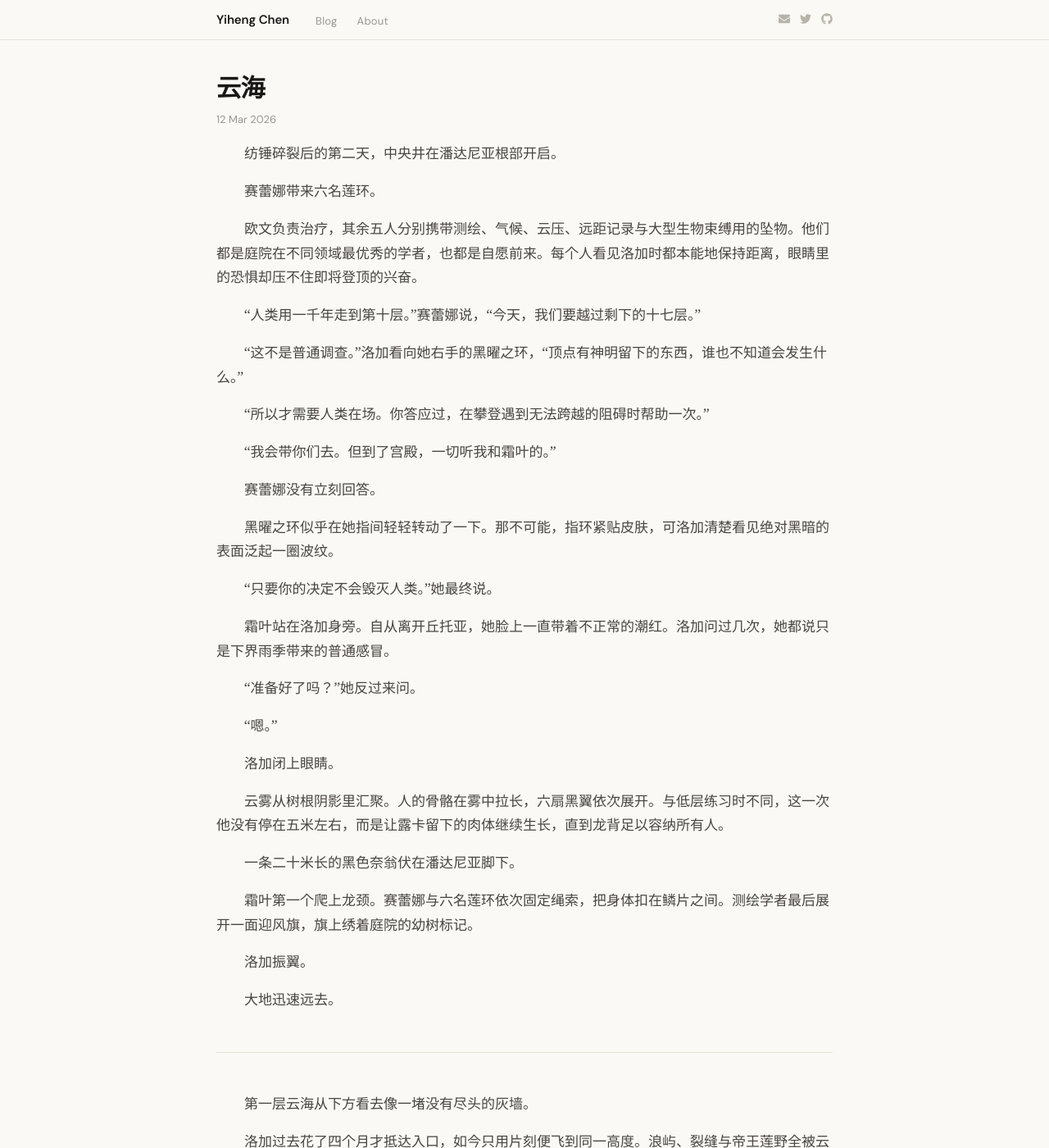
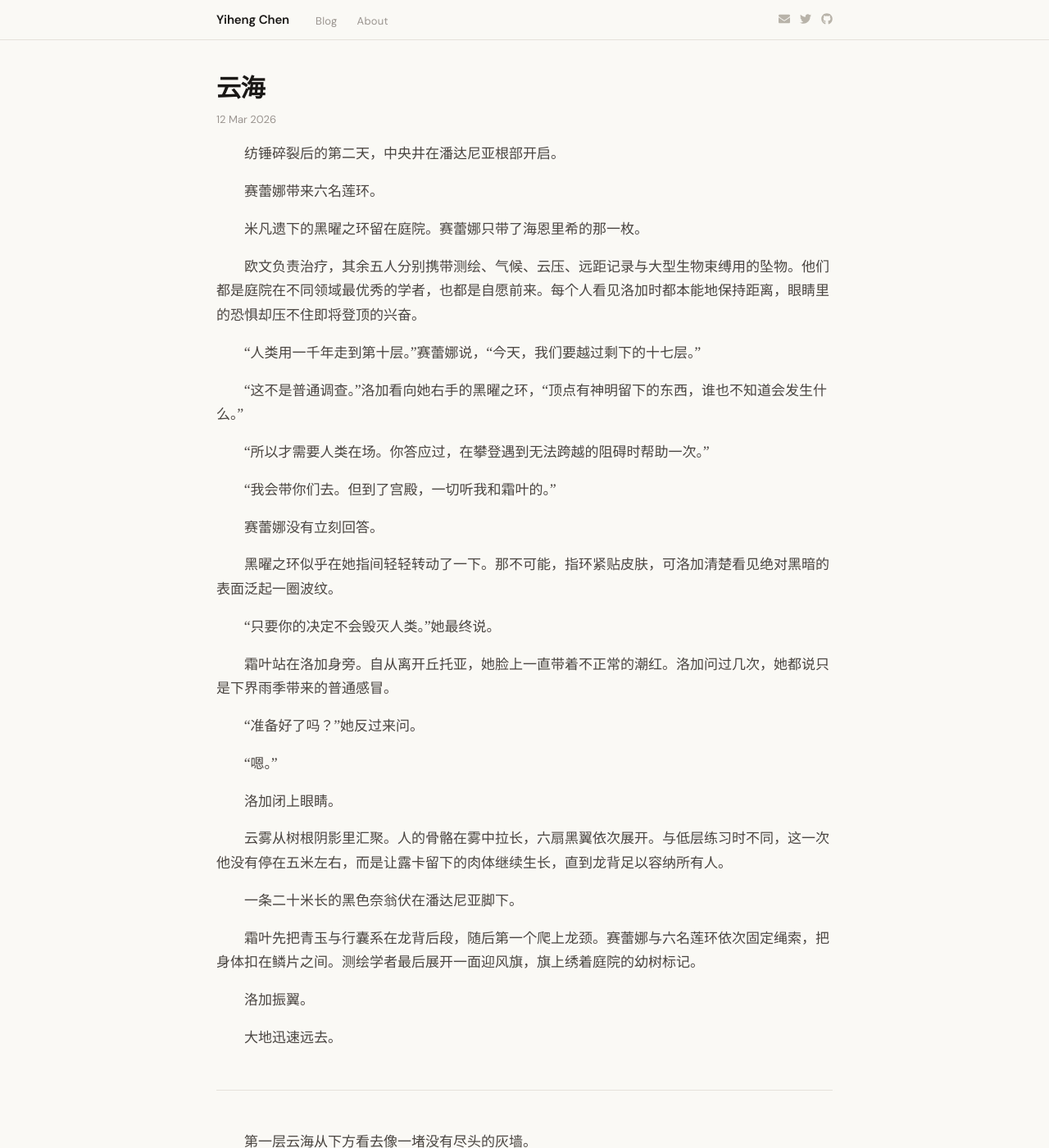
Before and after one commit to yihenc/yihenc.github.io, a Jekyll site: the page built from _posts/2026-03-12-云海.md, in a window 1280 px wide and 1400 px high. Shown: the whole window at 82% size. Built offline with Jekyll 4.4.1, drawn with Linux system fonts in a browser that asks for light colours; nearby versions of some CDN libraries; some of the changed text lies outside the part shown.

Commit message:
Edit: 精校云海并闭合终局连续性

```diff
--- a/_posts/2026-03-12-云海.md
+++ b/_posts/2026-03-12-云海.md
@@ -6,6 +6,8 @@
 纺锤碎裂后的第二天，中央井在潘达尼亚根部开启。
 
 赛蕾娜带来六名莲环。
+
+米凡遗下的黑曜之环留在庭院。赛蕾娜只带了海恩里希的那一枚。
 
 欧文负责治疗，其余五人分别携带测绘、气候、云压、远距记录与大型生物束缚用的坠物。他们都是庭院在不同领域最优秀的学者，也都是自愿前来。每个人看见洛加时都本能地保持距离，眼睛里的恐惧却压不住即将登顶的兴奋。
 
@@ -35,7 +37,7 @@
 
 一条二十米长的黑色奈翁伏在潘达尼亚脚下。
 
-霜叶第一个爬上龙颈。赛蕾娜与六名莲环依次固定绳索，把身体扣在鳞片之间。测绘学者最后展开一面迎风旗，旗上绣着庭院的幼树标记。
+霜叶先把青玉与行囊系在龙背后段，随后第一个爬上龙颈。赛蕾娜与六名莲环依次固定绳索，把身体扣在鳞片之间。测绘学者最后展开一面迎风旗，旗上绣着庭院的幼树标记。
 
 洛加振翼。
 
@@ -65,7 +67,7 @@
 
 他们越是上升，越能看见人类攀登的尺度有多么渺小。前一千年的全部牺牲，只在树干下半段留下几道肉眼难辨的划痕。
 
-到达六万米后，潘达尼亚的生态开始脱离所有记录。
+到达六万米后，潘达尼亚的生态开始脱离庭院所有实地记录。
 
 一片倒悬湖泊贴在树壁上，水没有向下坠落，鱼群却能跃出水面，在空气里游行数公里；一座由透明甲虫尸壳堆成的山脉折射阳光，把云层染成彩色；还有无数水滴形浮岛围绕树干公转，每座岛内部都蜷着尚未孵化的巨兽。
 
@@ -249,7 +251,7 @@
 
 找到我。
 
-洛加在门前恢复人形。长时间飞行抽空了力量，落地时双腿一软，霜叶立即扶住他。
+洛加在门前恢复人形，把青玉重新挂回腰间。长时间飞行抽空了力量，落地时双腿一软，霜叶立即扶住他。
 
 “就是这里。”
 
@@ -543,7 +545,7 @@
 
 露卡问她：“苍祈也愿意失去使命？”
 
-“使命已经完成。”霜叶说，“我找到神，也亲手制止了两个想成为神的人。剩下的路，我想自己选。”
+“使命已经完成。”霜叶说，“我找到神，也亲手阻止了人类把神位据为己有。剩下的路，我想自己选。”
 
 露卡望着他们，神情里有悲伤，也有某种漫长等待终于结束的轻松。
 
```
Also changed, not shown: other parts of _posts/2026-03-12-云海.md (+3 -3 lines).
